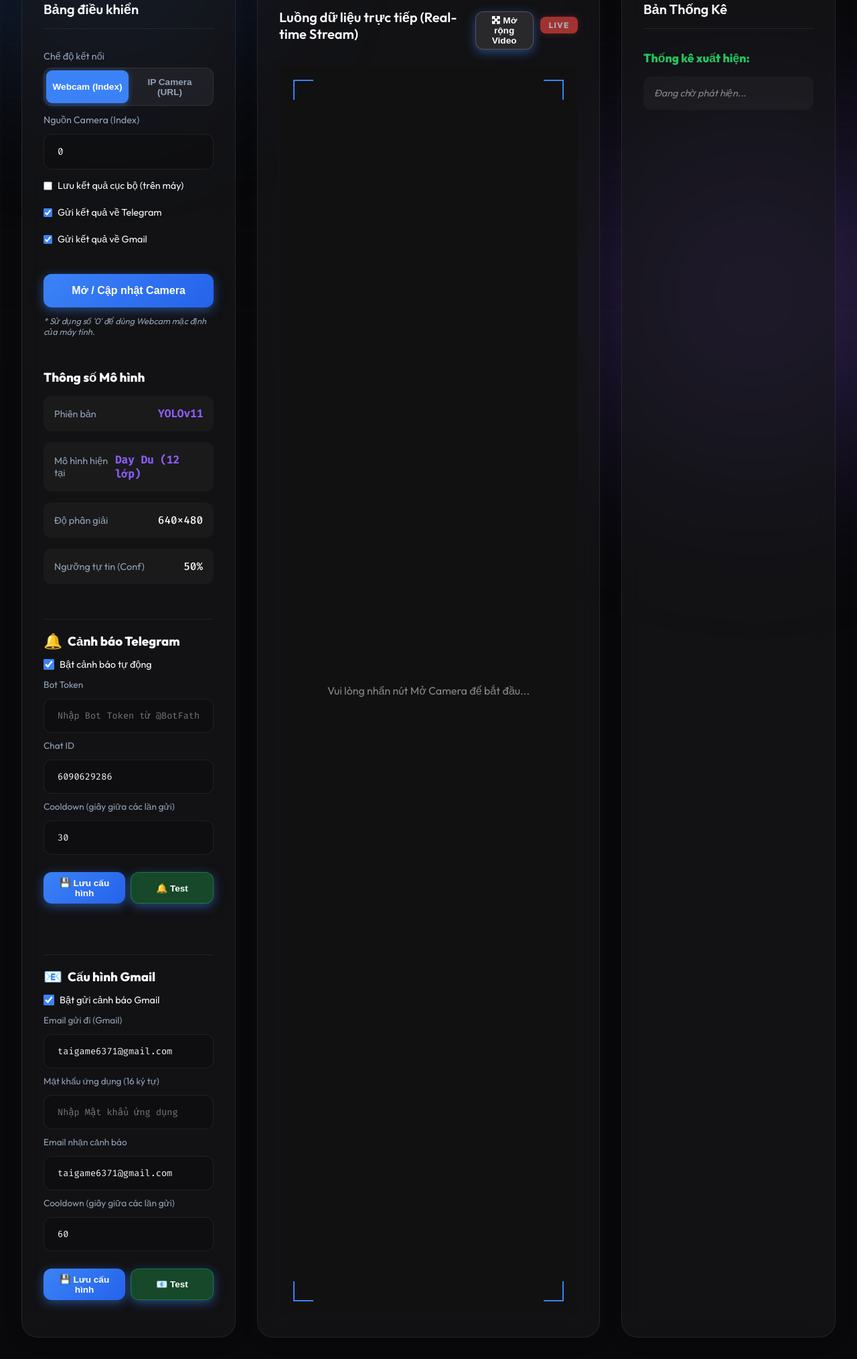
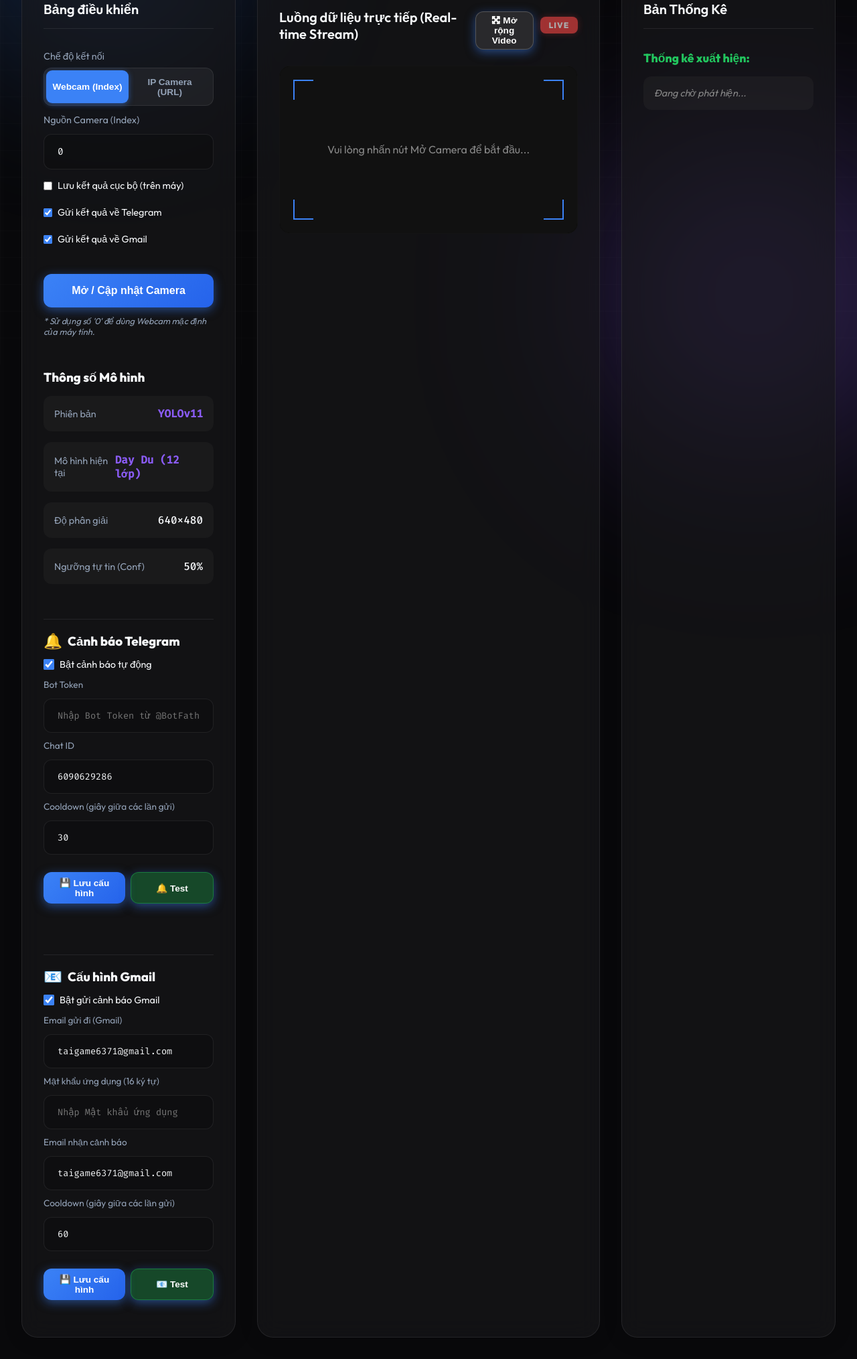
Before and after one commit to kietphuchau-create/yolo_cuoiky, a Flask app: page / in a window 1280 px wide. Shown: the part 256-2285 px from the top of the page at 67% size. Run offline with Flask 2, Linux system fonts and the light colour scheme; some libraries are stand-ins or nearby versions.

Commit message:
Fix video container layout by enforcing 16:9 aspect ratio

```diff
--- a/frontend/static/css/style.css
+++ b/frontend/static/css/style.css
@@ -458,7 +458,6 @@ body {
 }
 
 .video-container {
-    flex: 1;
     position: relative;
     background: #000;
     border-radius: 16px;
@@ -467,7 +466,9 @@ body {
     justify-content: center;
     align-items: center;
     border: 1px solid var(--bg-glass-border);
-    min-height: 480px;
+    width: 100%;
+    aspect-ratio: 16 / 9;
+    margin: 0 auto;
 }
 
 #video-stream, #offline-video-stream {
```
